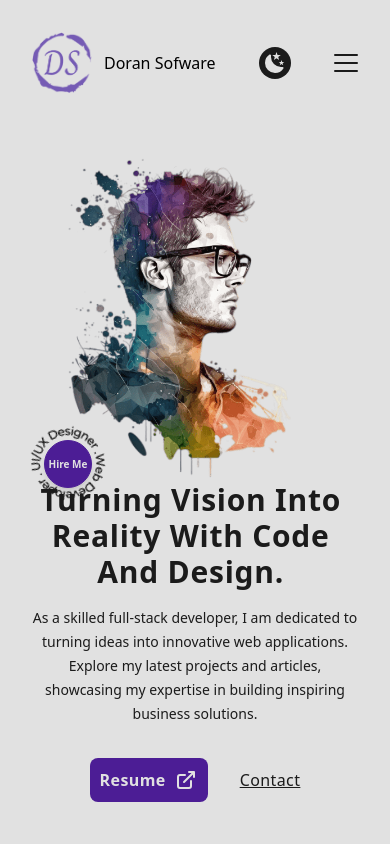
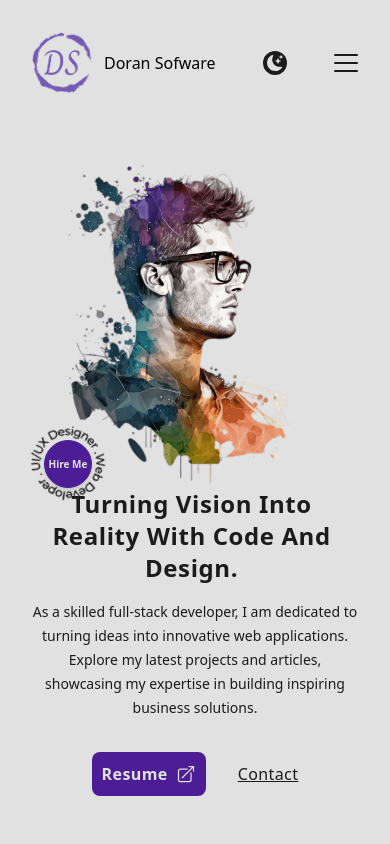
Before and after one commit to JerryDoran/next13-dev-portfolio, a Next.js app: page / in a window 390 px wide. Shown: the top 844 px of the page. Built offline with nearby package versions, Linux system fonts and the light colour scheme.

Commit message:
changed dark/light mode icons

```diff
--- a/src/components/Navbar.js
+++ b/src/components/Navbar.js
@@ -2,9 +2,9 @@ import Link from 'next/link';
 import Logo from './Logo';
 import { useRouter } from 'next/router';
 import useThemeSwitcher from '@/hooks/useThemeSwitcher';
-import { MoonIcon, SunIcon } from './global/Icons';
 import { useState } from 'react';
 import { motion } from 'framer-motion';
+import { BsSunFill, BsMoonStarsFill } from 'react-icons/bs';
 
 function CustomLink({ href, title, className = '' }) {
   const router = useRouter();
@@ -87,7 +87,7 @@ export default function Navbar() {
           initial={{ scale: 0, opacity: 0, x: '-50%', y: '-50%' }}
           animate={{ scale: 1, opacity: 1 }}
           transition={{ duration: 0.2 }}
-          className='min-w-[40vw] flex flex-col justify-center items-center fixed top-1/2 left-1/2 -translate-x-1/2 -translate-y-1/2 z-30 bg-dark/90 dark:bg-dark/75 rounded-lg backdrop-blur-lg py-20'
+          className='min-w-[60vw] flex flex-col justify-center items-center fixed top-1/2 left-1/2 -translate-x-1/2 -translate-y-1/2 z-30 bg-dark/90 dark:bg-dark/75 rounded-lg backdrop-blur-lg py-20'
         >
           <nav className='flex flex-col items-center justify-center'>
             <MobileLink
@@ -126,9 +126,9 @@ export default function Navbar() {
         }`}
       >
         {mode === 'dark' ? (
-          <SunIcon className='fill-dark' />
+          <BsSunFill className='fill-dark' />
         ) : (
-          <MoonIcon className='fill-light' />
+          <BsMoonStarsFill className='fill-light' />
         )}
       </button>
 
--- a/src/pages/index.js
+++ b/src/pages/index.js
@@ -6,7 +6,7 @@ import lightBulb from '../../public/images/svgs/miscellaneous_icons_1.svg';
 import AnimatedText from '@/components/global/AnimatedText';
 import { motion } from 'framer-motion';
 import Link from 'next/link';
-import { LinkArrow } from '../components/global/Icons';
+import { HiArrowTopRightOnSquare } from 'react-icons/hi2';
 import HireMe from '@/components/HireMe';
 
 const paragraphVariant = {
@@ -64,7 +64,7 @@ export default function HomePage() {
             </div>
             <div className='lg:w-1/2 w-full xl:w-3/4 text-center lg:text-left flex flex-col items-center self-center'>
               <AnimatedText
-                className='!text-3xl sm:!text-4xl md:!text-5xl lg:!text-6xl !text-center lg:!text-left lg:!text-5xl xl:!text-6xl mb-4 tracking-wide'
+                className='!text-2xl sm:!text-4xl md:!text-5xl lg:!text-5xl !text-center lg:!text-left xl:!text-6xl mb-4 tracking-wide'
                 text='Turning Vision Into Reality With Code And Design.'
               />
               <motion.p
@@ -92,7 +92,7 @@ export default function HomePage() {
                   className='flex items-center gap-2 bg-violet-900 text-light p-2.5 text-base md:px-6 rounded-lg md:text-lg font-semibold tracking-wide transition duration-200 hover:bg-violet-800'
                 >
                   Resume
-                  <LinkArrow />
+                  <HiArrowTopRightOnSquare className='font-700 text-xl md:text-2xl' />
                 </Link>
                 <Link
                   href='mailto:jerry-doran@hotmail.com'
```
